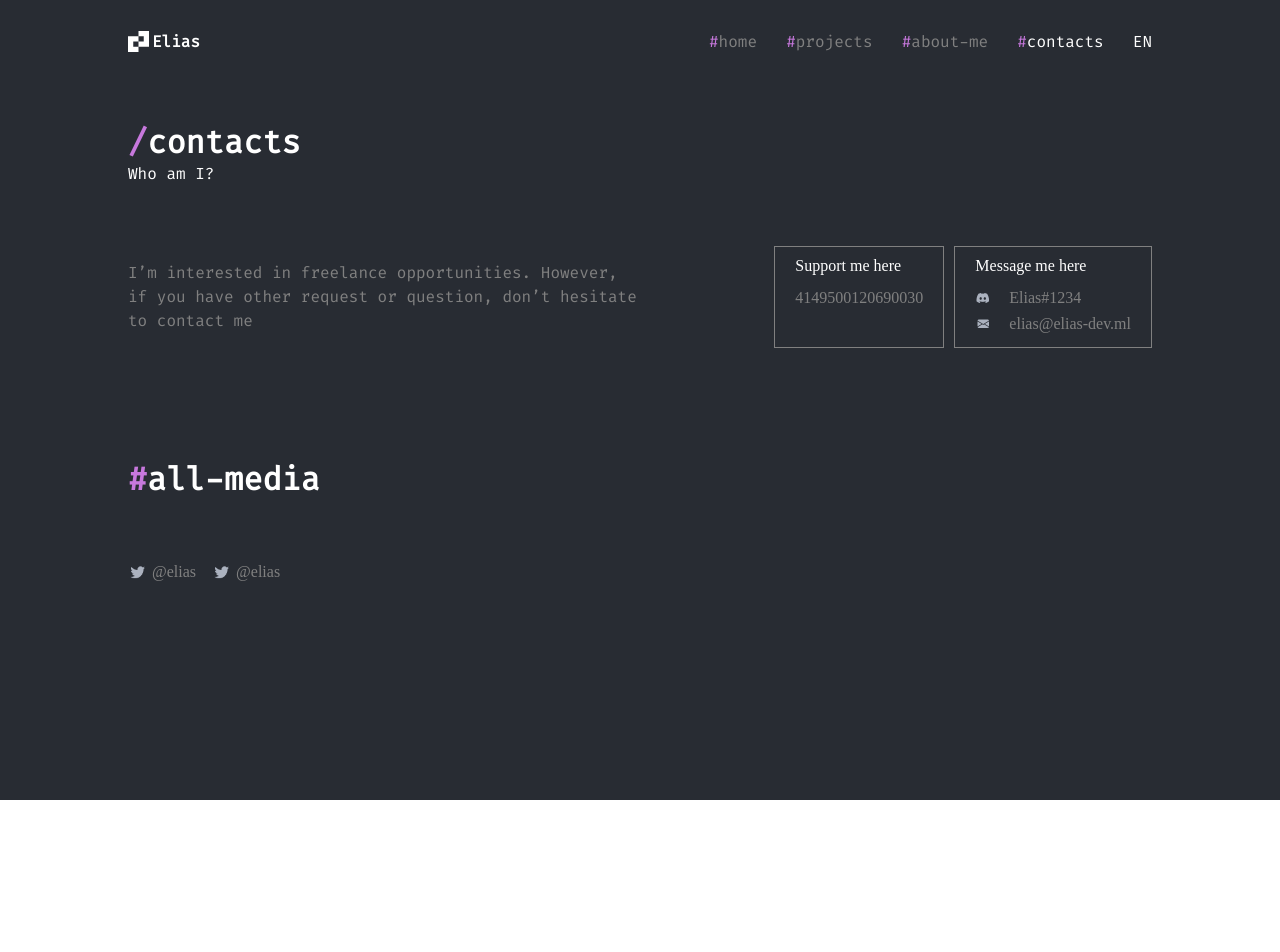
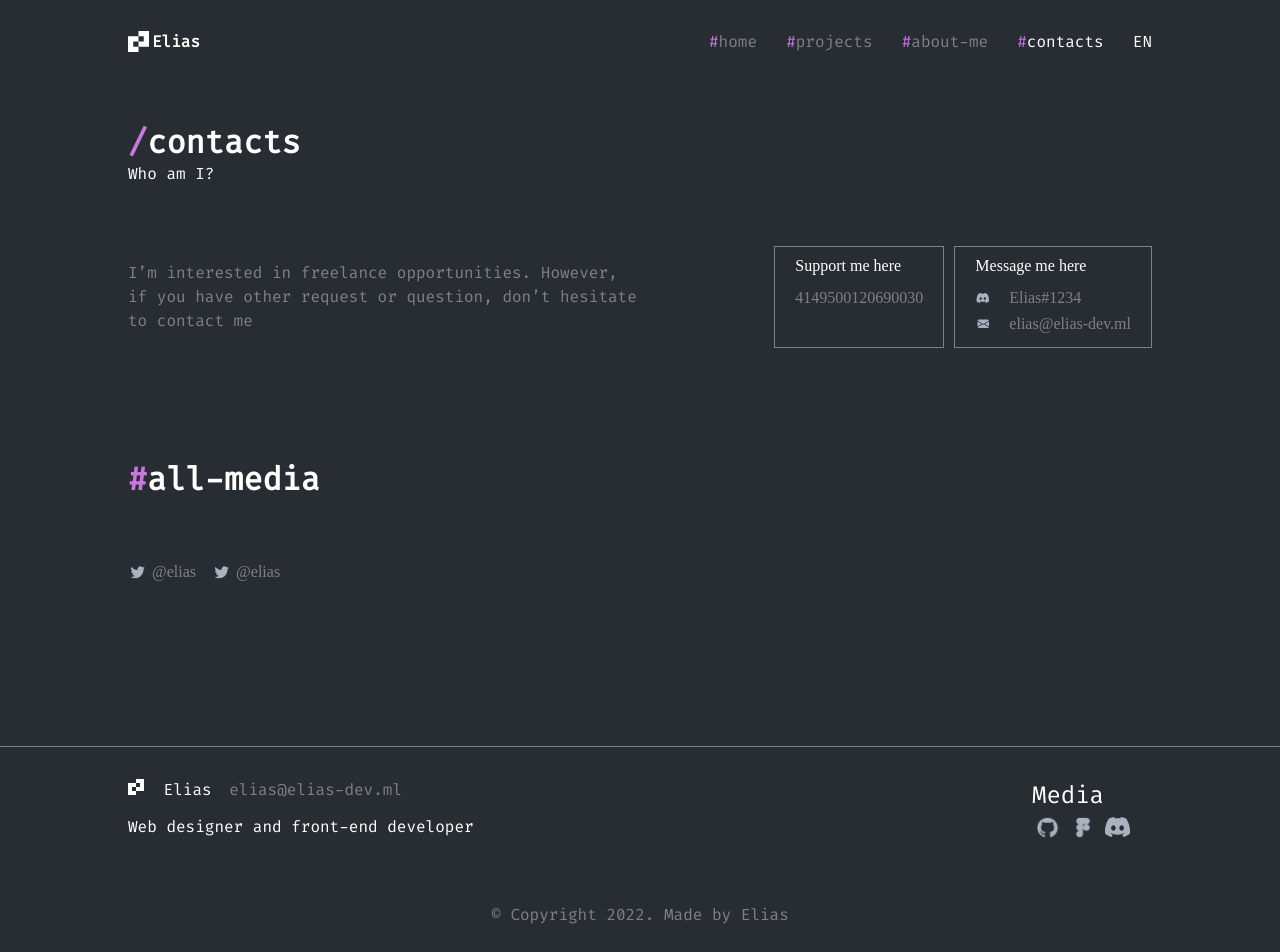
Before and after one commit to bartasd/elias_pixel_perfect_figma, a React (Vite) app: page /contacts in a window 1280 px wide. Shown: the top 952 px of the page. Before the commit the page ends 800 px from the top, so only its background shows below. Built offline with nearby package versions, Linux system fonts and the light colour scheme.

Commit message:
somewhat finished

```diff
--- a/src/App.tsx
+++ b/src/App.tsx
@@ -11,6 +11,7 @@ import Home from './pages/Home';
 import Projects from './pages/Projects';
 import About from './pages/About';
 import Contacts from './pages/Contacts';
+import Footer from './components/Footer';
 
 function App(): JSX.Element {
   return (
@@ -23,6 +24,7 @@ function App(): JSX.Element {
         <Route path="/about-me" element={<About />} />
         <Route path="/contacts" element={<Contacts />} />
       </Routes>
+      <Footer />
     </Router>
   );
 }
--- /dev/null
+++ b/src/components/Footer.module.css
@@ -0,0 +1,72 @@
+.topUnderline{
+    margin-top: 164px;
+    background-color: #282C33;
+    width: 100vw;
+    height: 210px;
+    border-top: 1px solid gray;
+    display: flex;
+    align-items: center;
+    flex-direction: column;
+
+}
+
+.container{
+    margin-top: 32px;
+    width: 1024px;
+    display: flex;
+    justify-content: space-between;
+    height: 194px;
+}
+
+.intro{
+    width: 50%;
+    height: 100%;
+    display: flex;
+    flex-direction: column;
+    gap: 16px;
+    color: white;
+}
+
+.intro p{
+    margin: 0;
+    font-family: 'Fira Code', monospace;
+    font-size: 16px;
+}
+
+.intro p span {
+  color: gray;
+  margin-left: 8px;
+  cursor: pointer;
+}
+
+.logo{
+    width: 16px;
+    margin-right: 10px;
+}
+
+.logo2{
+    width: 32px;
+    margin-right: 3px;
+    color: gray;
+    cursor: pointer;
+}
+
+.media{
+    width: 120px;
+    height: 100%;
+    display: flex;
+    flex-direction: column;
+}
+
+.media p{
+    color: white;
+    font-family: 'Fira Code', monospace;
+    font-size: 24px;
+}
+
+.copyright{
+    margin-bottom: 32px;
+    font-family: 'Fira Code', monospace;
+    font-size: 16px;
+    color: gray;
+}
--- /dev/null
+++ b/src/components/Footer.tsx
@@ -0,0 +1,27 @@
+import style from "./Footer.module.css";
+import logo from "../assets/Style=Default.svg";
+import github from "../assets/Github.png";
+import figma from "../assets/Figma.png";
+import discord from "../assets/Discord.png";
+
+export default function Footer(){
+    return (
+        <div className={style.topUnderline}>
+            <div className={style.container}>
+                <div className={style.intro} >
+                    <p><img className={style.logo} src={logo} alt="logo" /> Elias   <span>elias@elias-dev.ml</span></p>
+                    <p>Web designer and front-end developer</p>
+                </div>
+                <div className={style.media} >
+                    <p>Media</p>
+                    <div className={style.imgs}>
+                        <img className={style.logo2} src={github} alt="logo" />
+                        <img className={style.logo2} src={figma} alt="logo" />
+                        <img className={style.logo2} src={discord} alt="logo" />
+                    </div>
+                </div>
+            </div>
+            <p className={style.copyright}>© Copyright 2022. Made by Elias</p>
+        </div>
+    );
+}
```
